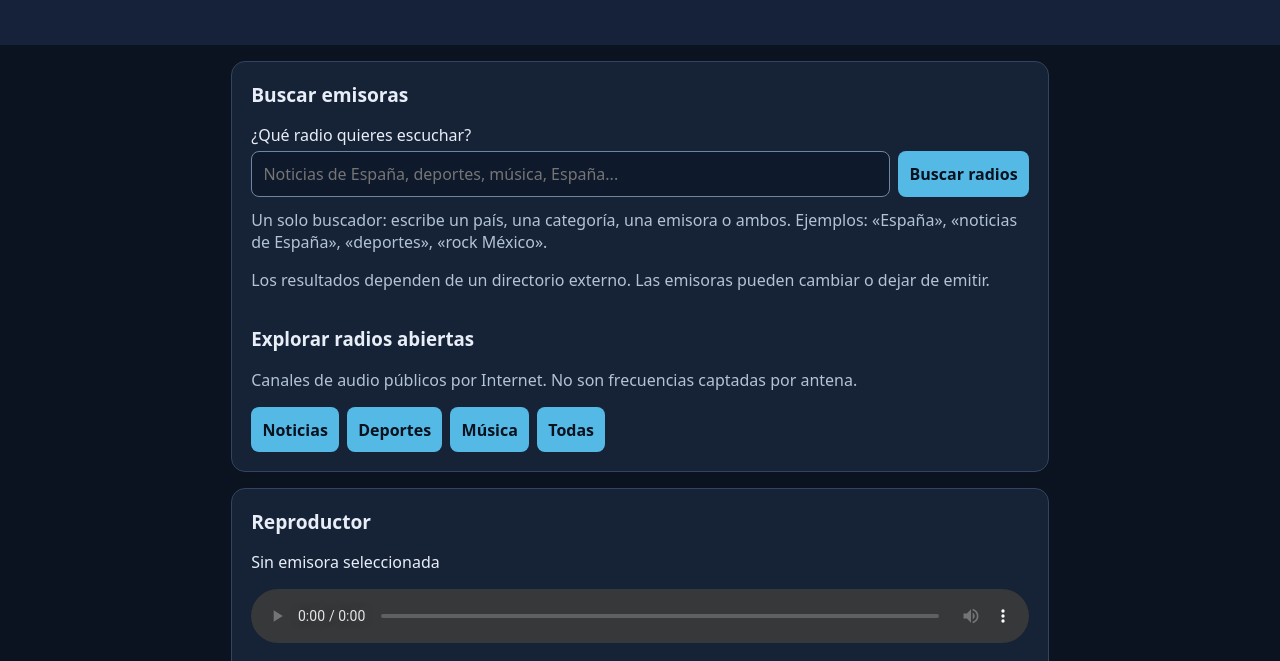
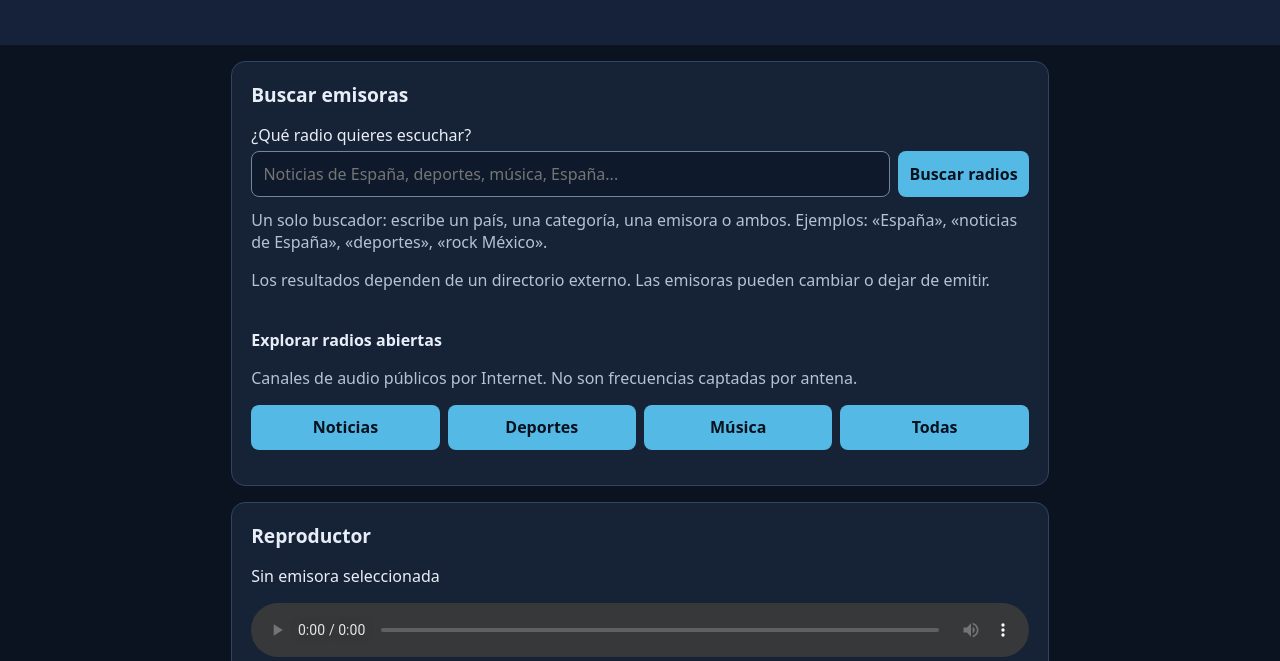
Before and after one commit to Dirix24/FLCO, a plain HTML site: page web/index.html in a window 1280 px wide. Shown: the part 118-779 px from the top of the page. Drawn offline with Linux system fonts and the light colour scheme.

Commit message:
docs/ci: document audible tones and open radio shortcuts

```diff
--- a/web/styles.css
+++ b/web/styles.css
@@ -4,3 +4,5 @@ select{width:100%;font:inherit;background:#0e192b;color:white;border:1px solid #
 input[type=range]{padding:0;accent-color:#55b9e6}#nearby-results{margin-top:1rem}
 
 .station-details{display:flex;flex-direction:column;gap:.25rem;min-width:0;overflow-wrap:anywhere}.station-details small{font-size:.8rem;color:#b3c3d7}#status{margin:.8rem 0;line-height:1.5}.panel form+.hint{margin-top:.75rem}
+
+.browse-actions{flex-wrap:wrap;margin:.75rem 0 1rem}.browse-actions button{flex:1;min-width:110px}#play-tone,#stop-tone{margin:.3rem .3rem .3rem 0}h3{font-size:1rem;margin-top:1.4rem}
```
